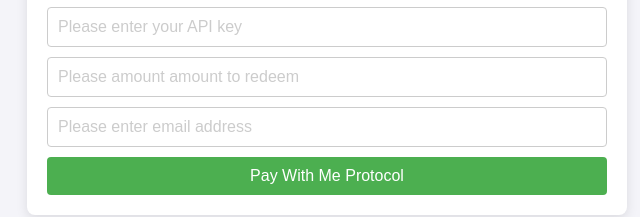
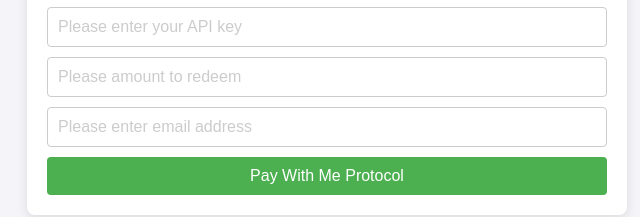
Before and after one commit to Me-Protocol/me-paas-sdk-inline, a plain HTML site: page index.html in a window 1280 px wide. Shown: the part 534-751 px from the top of the page, 313-953 px from the left. Drawn offline with Linux system fonts and the light colour scheme.

Commit message:
Update index.html

```diff
--- a/index.html
+++ b/index.html
@@ -200,7 +200,7 @@
           class="input"
           id="amount"
           type="number"
-          placeholder="Please amount amount to redeem"
+          placeholder="Please amount to redeem"
           required
         />
         <input
```
